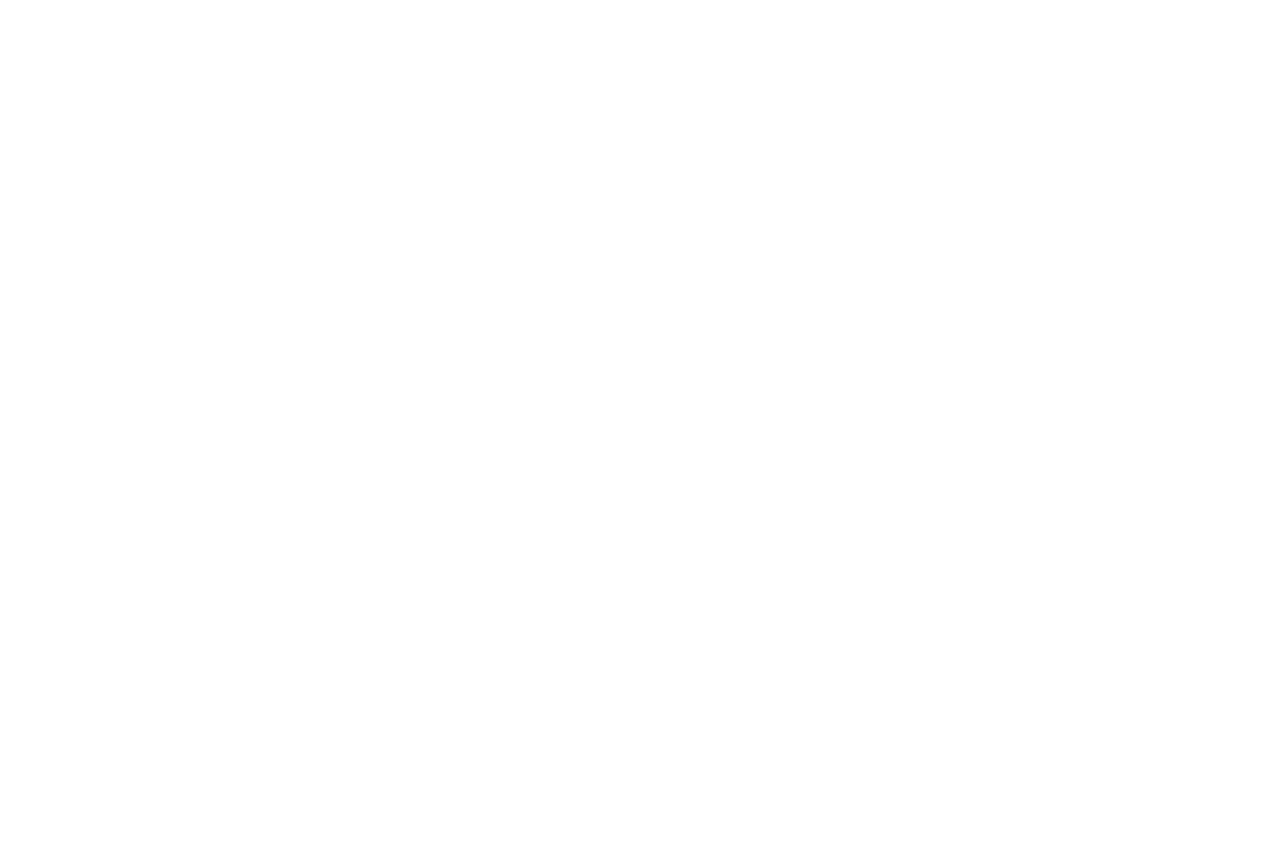
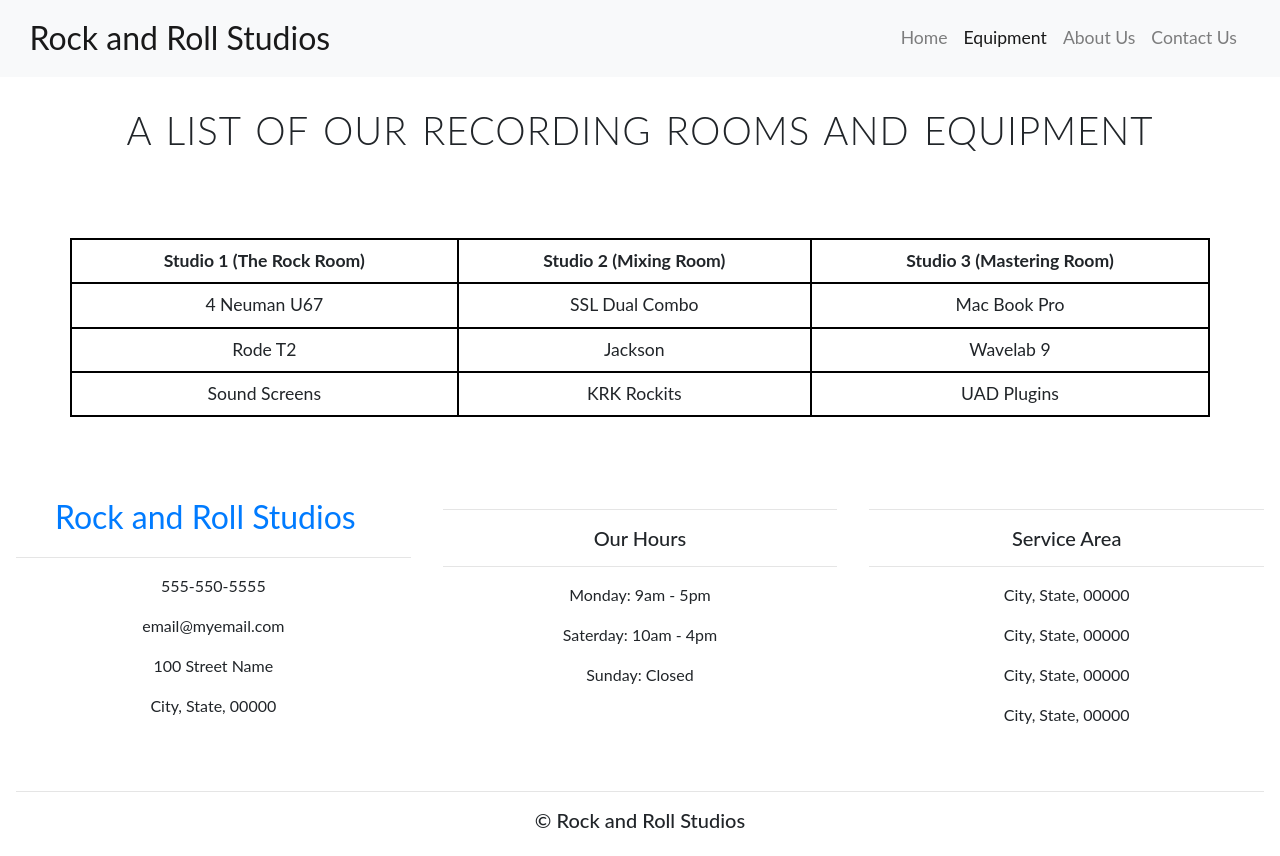
Before and after one commit to Hougaard696/project0, a plain HTML site: page equipment.html in a window 1280 px wide. Before the commit the page ends 800 px from the top, so only its background shows below. Drawn offline with nearby package versions, Linux system fonts and the light colour scheme.

Commit message:
Final Version For Submission

```diff
--- a/equipment.html
+++ b/equipment.html
@@ -0,0 +1,119 @@
+<!DOCTYPE html>
+<html lang="en">
+
+<head>
+    <meta charset="UTF-8">
+    <meta name="viewport" content="width=device-width, initial-scale=1.0">
+    <meta http-equiv="X-UA-Compatible" content="ie=edge">
+    <link rel="stylesheet" href="https://stackpath.bootstrapcdn.com/bootstrap/4.3.1/css/bootstrap.min.css"
+        integrity="sha384-ggOyR0iXCbMQv3Xipma34MD+dH/1fQ784/j6cY/iJTQUOhcWr7x9JvoRxT2MZw1T" crossorigin="anonymous">
+    <script src="https://ajax.googleapis.com/ajax/libs/jquery/3.3.1/jquery.min.js"></script>
+    <script src="https://cdnjs.cloudflare.com/ajax/libs/popper.js/1.12.9/umd/popper.min.js"></script>
+    <script src="https://maxcdn.bootstrapcdn.com/bootstrap/4.0.0/js/bootstrap.min.js"></script>
+    <link rel="stylesheet" href="styles.css">
+    <title>Rock and Roll Studios | Home </title>
+</head>
+
+<body>
+    <!-- Nav Bar -->
+    <nav class="navbar navbar-expand-md navbar-light bg-light sticky-top">
+        <div class="container-fluid">
+            <a href="index.html" class="Logo navbar-brand">Rock and Roll Studios</a>
+            <button class="navbar-toggler" type="button" data-toggle="collapse" data-target="#navbarResponsive">
+                <span class="navbar-toggler-icon"></span>
+            </button>
+            <div class="collapse navbar-collapse" id="navbarResponsive">
+                <ul class="navbar-nav ml-auto">
+                    <li class="nav-item"><a class="nav-link" href="index.html">Home</a></li>
+                    <li class="nav-item"><a class="nav-link active" href="equipment.html">Equipment</a></li>
+                    <li class="nav-item"><a class="nav-link" href="about_us.html">About Us</a></li>
+                    <li class="nav-item"><a class="nav-link" href="contact_us.html">Contact Us</a></li>
+                </ul>
+            </div>
+        </div>
+    </nav>
+
+
+
+    <!-- Equipment Table -->
+    <section>
+        <div class="container">
+            <div class="row">
+                <h1 class="box">A List of Our Recording Rooms and Equipment</h1>
+                <table>
+                    <tr>
+                        <th>Studio 1 (The Rock Room)</th>
+                        <th>Studio 2 (Mixing Room)</th>
+                        <th>Studio 3 (Mastering Room)</th>
+                    </tr>
+                    <tr>
+                        <td>4 Neuman U67</td>
+                        <td>SSL Dual Combo</td>
+                        <td>Mac Book Pro</td>
+                    </tr>
+                    <tr>
+                        <td>Rode T2</td>
+                        <td>Jackson</td>
+                        <td>Wavelab 9</td>
+                    </tr>
+                    <tr>
+                        <td>Sound Screens</td>
+                        <td>KRK Rockits</td>
+                        <td>UAD Plugins</td>
+                    </tr>
+                </table>
+
+            </div>
+        </div>
+    </section>
+
+    <!-- Footer -->
+    <footer>
+        <div class="container-fluid padding">
+            <div class="row text-center">
+                <div class="col-md-4">
+                    <a href="#top" class="Logo navbar-brand">Rock and Roll Studios</a>
+                    <hr class="light">
+                    <p>555-550-5555</p>
+                    <p>email@myemail.com</p>
+                    <p>100 Street Name</p>
+                    <p>City, State, 00000</p>
+                </div>
+                <div class="col-md-4">
+                    <hr class="light">
+                    <h5>Our Hours</h5>
+                    <hr class="light">
+                    <p>Monday: 9am - 5pm</p>
+                    <p>Saterday: 10am - 4pm</p>
+                    <p>Sunday: Closed</p>
+                </div>
+                <div class="col-md-4">
+                    <hr class="light">
+                    <h5>Service Area</h5>
+                    <hr class="light">
+                    <p>City, State, 00000</p>
+                    <p>City, State, 00000</p>
+                    <p>City, State, 00000</p>
+                    <p>City, State, 00000</p>
+                </div>
+                <div class="col-12">
+                    <hr class="light">
+                    <h5>&copy; Rock and Roll Studios</h5>
+                </div>
+            </div>
+        </div>
+    </footer>
+
+
+    <script src="https://code.jquery.com/jquery-3.3.1.slim.min.js"
+        integrity="sha384-q8i/X+965DzO0rT7abK41JStQIAqVgRVzpbzo5smXKp4YfRvH+8abtTE1Pi6jizo"
+        crossorigin="anonymous"></script>
+    <script src="https://cdnjs.cloudflare.com/ajax/libs/popper.js/1.14.7/umd/popper.min.js"
+        integrity="sha384-UO2eT0CpHqdSJQ6hJty5KVphtPhzWj9WO1clHTMGa3JDZwrnQq4sF86dIHNDz0W1"
+        crossorigin="anonymous"></script>
+    <script src="https://stackpath.bootstrapcdn.com/bootstrap/4.3.1/js/bootstrap.min.js"
+        integrity="sha384-JjSmVgyd0p3pXB1rRibZUAYoIIy6OrQ6VrjIEaFf/nJGzIxFDsf4x0xIM+B07jRM"
+        crossorigin="anonymous"></script>
+</body>
+
+</html>
--- a/styles.scss
+++ b/styles.scss
@@ -3,7 +3,14 @@
 $maincolor: #1e3799;
 $secondarycolor: #4a69bd;
 
-html {
+%message {
+ font-family: 'Lato', 'Arial', sans-serif;
+ font-size: 18px;
+ content: normal;
+ }
+
+
+* {
     html {
     background-color: #ffff;
     color: #555;
@@ -18,9 +25,14 @@ html {
     }
 }
 
+footer {
+    margin-top: 60px;
+}
+
 .box {
     margin: 30px auto 25px auto;
     padding: 0;
+    text-align: center;
 }
 
 .text-center {
@@ -97,11 +109,12 @@ h2:after {
 
 .carousel-caption {
   position: absolute;
-  top: 55%;
+  top: 35%;
   transform: translateY(-50%);
 }
 
 .carousel-caption h5 {
+@extend %message;
   font-size: 500%;
   text-transform: uppercase;
 }
@@ -111,6 +124,23 @@ h2:after {
   font-weight: 500;
   padding-bottom: 1rem;
 }
+
+
+// 3 Columns //
+
+.columns3 ul {
+    list-style: none;
+    display: block;
+    text-align: center;
+    letter-spacing: 1px;
+    font-size: 125%;
+    margin-bottom: 35px;
+ }
+
+.columns3 h1 {
+    padding: 35px;
+}
+
 
 // contact us Image //
 
@@ -125,6 +155,22 @@ h2:after {
     margin-bottom: 80px;
 }
 
+
+// Equipment Page //
+
+table {
+    width: 100%;
+    font-size: 110%;
+    text-align: center;
+    margin-top: 60px;
+    border-collapse: collapse;
+}
+
+th, td {
+    border: 2px solid black;
+    padding: 8px;
+}
+
 /*---Media Queries --*/
 @media (max-width: 992px) {
 
@@ -137,6 +183,11 @@ h2:after {
 }
 
 
+/*--- Bootstrap Padding Fix --*/
+[class*="col-"] {
+    padding: 1rem;
+}
+
 /*---Firefox Bug Fix --*/
 .carousel-item {
   transition: -webkit-transform 0.5s ease;
```
Also changed, not shown: about_us.html (+6 -6 lines), contact_us.html (+2 -2 lines), index.html (+19 -16 lines), styles.css, 1 other file.
